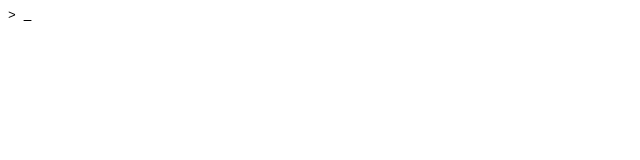
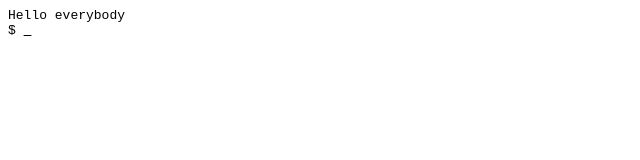
Before and after one commit to mattwildig/js-cli, a plain HTML site: page index.html in a window 1280 px wide. Shown: the full height of the page, 0-640 px from the left. Drawn offline with Linux system fonts and the light colour scheme.

Commit message:
Added options parameter.
Currently only handles prompt and motd (i.e. message printed at start).

```diff
--- a/cli.js
+++ b/cli.js
@@ -1,6 +1,11 @@
-CLI = function() {
+CLI = function(options) {
 
-  var prompt_str = "> ";
+  if (options == undefined) {
+    options = {};
+  }
+
+  var prompt_str = options.prompt || "> ";
+
   var cmdString = "";
   var cursorPos = 0;
 
@@ -72,6 +77,9 @@ CLI = function() {
   $("#prompt").append(prompt_str);
 
   refreshCommand();
+  if (options.motd) {
+    print(options.motd);
+  }
 
   $(document).keypress(function(event) {
     if (event.which > 31 && event.which < 127) { //ascii printable for now
--- a/index.html
+++ b/index.html
@@ -14,6 +14,6 @@
     </div>
     <script src="jquery-1.6.2.js"></script>
     <script src="cli.js"></script>
-    <script>$(function () {new CLI();});</script>
+    <script>$(function () {new CLI({prompt: "$ ", motd: "Hello everybody"});});</script>
   </body>
 </html>
```
